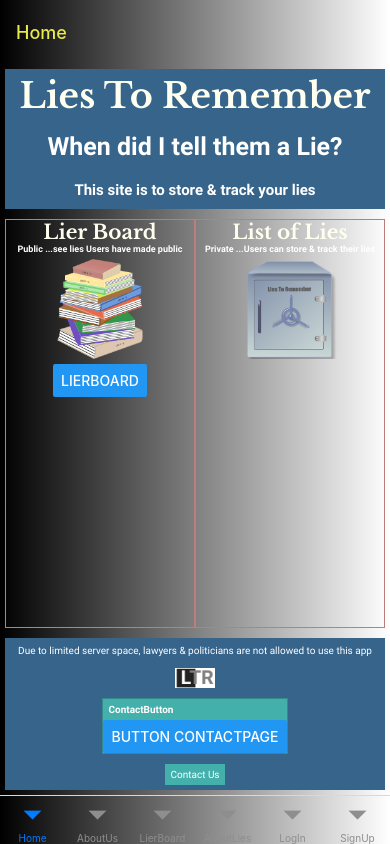
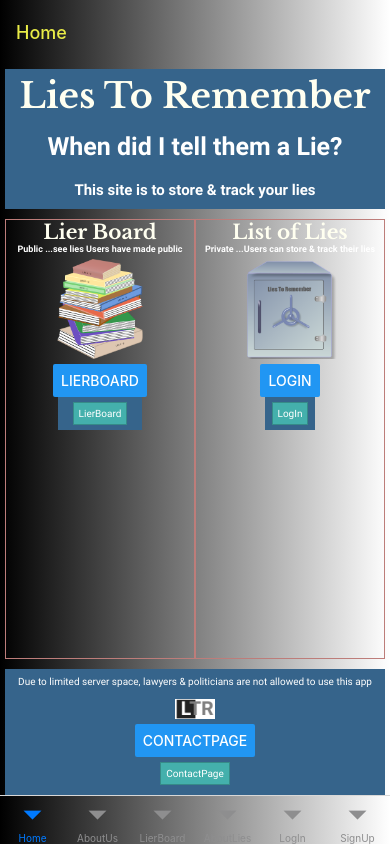
Before and after one commit to psteingh/LTRapp, a React Native app: screen /Home in a window 390 px wide. Built offline with nearby package versions, Linux system fonts and the light colour scheme.

Commit message:
ltrapp05141131

```diff
--- a/components/Home.js
+++ b/components/Home.js
@@ -1,6 +1,4 @@
-import { View, Text, Pressable, StyleSheet } from 'react-native';
-
-import Colors from '../constants/colors';
+import { View, StyleSheet } from 'react-native';
 
 import LinGradScreen from '../constants/LinGradScreen';
 
@@ -8,7 +6,7 @@ import TopHead from '../home/TopHead';
 import HomeMid from '../home/HomeMid';
 import Footer from '../home/Footer';
 
-    function Home({navigation}) {
+    function Home() {
     return (
         <View style={styles.homeContainer}>
         <LinGradScreen />
@@ -16,15 +14,6 @@ import Footer from '../home/Footer';
         <TopHead />
         <HomeMid />
         <Footer />
-
-        <View style={styles.pressableContainer}>
-        <Pressable
-            style={styles.contactButtonContainer}
-            onPress={() => navigation.navigate('MyTabs',
-            {screen: 'ContactPage'})} >
-        <Text style={styles.contactButtonText}>Contact Us</Text>
-        </Pressable>
-        </View>
 
         </View>
     );
@@ -35,21 +24,5 @@ export default Home;
 const styles = StyleSheet.create({
     homeContainer: {
         flex: 1
-    },
-    pressableContainer: {
-        backgroundColor: Colors.primaryDblue,
-        alignItems: 'center',
-        marginHorizontal: 5,
-        marginBottom: 5
-    },
-    contactButtonContainer: {
-        backgroundColor: Colors.primaryLgreen,
-        margin: 5
-    },
-    contactButtonText: {
-        fontFamily: 'Roboto',
-        fontSize: 10,
-        color: Colors.primaryWhite,
-        margin: 5
     }
 });
--- a/home/ButtonUseNav.js
+++ b/home/ButtonUseNav.js
@@ -1,4 +1,4 @@
-import { View, Text, Button, StyleSheet } from 'react-native';
+import { View, Text, Button, Pressable, StyleSheet } from 'react-native';
 
 import { useNavigation } from '@react-navigation/native';
 
@@ -7,16 +7,29 @@ import Colors from '../constants/colors';
 function ButtonUseNav({screenName}) {
     const navigation = useNavigation();
     return (
+        <View>
         <Button
             title={`${screenName}`}
             onPress={() => navigation.navigate(screenName)}
             style={styles.buttonUseNavContainer} />
+        <View style={styles.pressableContainer}>
+        <Pressable style={styles.contactButtonContainer}>
+        <Text style={styles.contactButtonText}>{`${screenName}`}</Text>
+        </Pressable>
+        </View>
+        </View>
     );
 }
 
 export default ButtonUseNav;
 
 const styles = StyleSheet.create({
+    pressableContainer: {
+        backgroundColor: Colors.primaryDblue,
+        alignItems: 'center',
+        marginHorizontal: 5,
+        marginBottom: 5
+    },
     contactButtonContainer: {
         backgroundColor: Colors.primaryLgreen,
         margin: 5,
@@ -24,7 +37,7 @@ const styles = StyleSheet.create({
         borderColor: Colors.primaryDgreen
     },
     contactButtonText: {
-        fontFamily: 'RobotoBold',
+        fontFamily: 'Roboto',
         fontSize: 10,
         color: Colors.primaryWhite,
         margin: 5
--- a/home/footer.js
+++ b/home/footer.js
@@ -4,7 +4,7 @@ import Colors from '../constants/colors';
 
 import FooterNote from './FooterNote';
 import LtrLogoFooter from '../constants/LtrLogoFooter';
-import ContactButton from './ContactButton';
+import ButtonUseNav from './ButtonUseNav';
 
 function Footer() {
     return (
@@ -16,7 +16,7 @@ function Footer() {
             <LtrLogoFooter />
             </View>
             <View>
-            <ContactButton screenName='ContactPage' />
+            <ButtonUseNav screenName='ContactPage' />
             </View>
         </View>
     );
--- a/home/homemid.js
+++ b/home/homemid.js
@@ -26,6 +26,7 @@ function HomeMid() {
             <Image
                 style={styles.homeMidImage}
                 source={require('../assets/images/ltrvault.png')} />
+            <ButtonUseNav screenName='LogIn' />
             </View>
         </View>
     );
```
